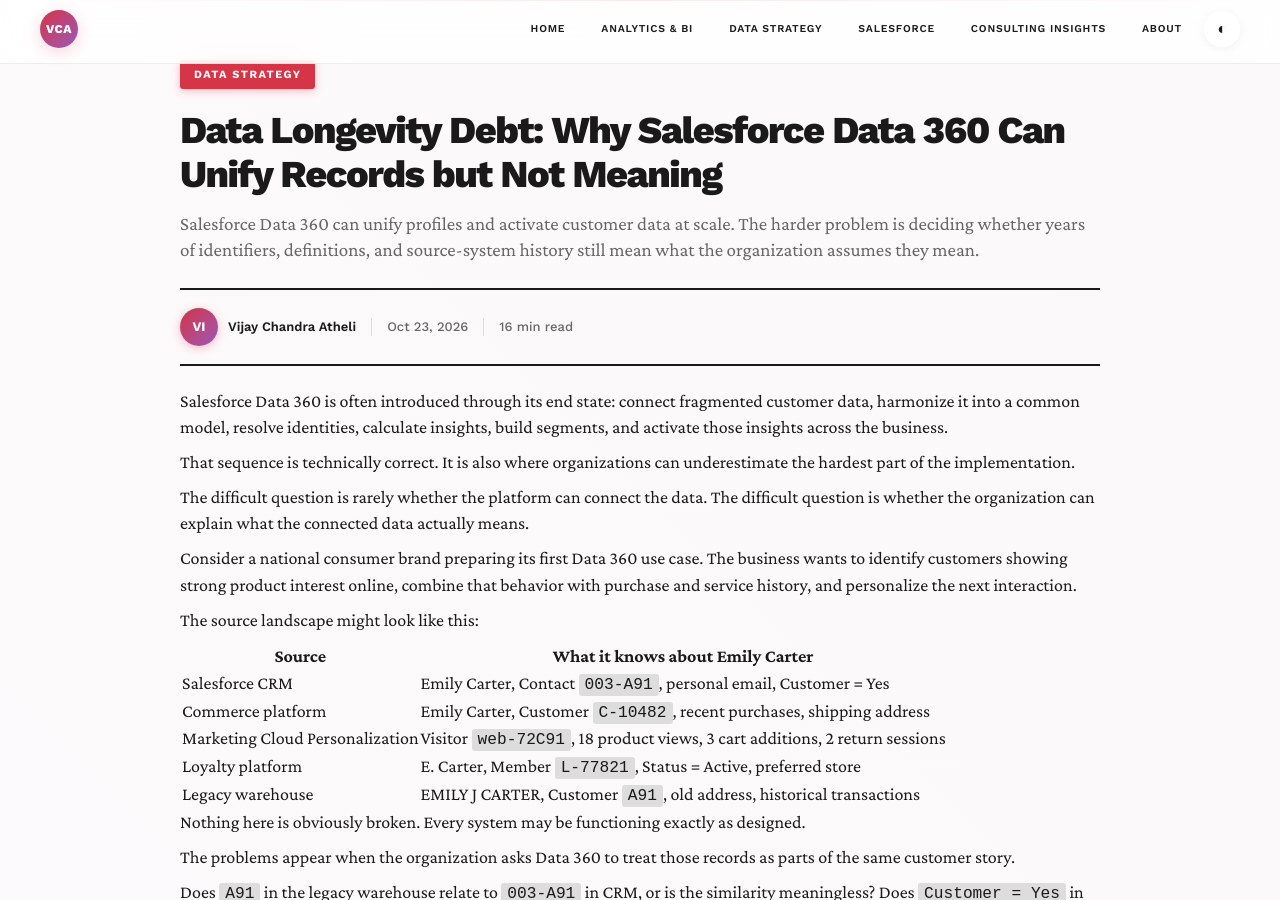
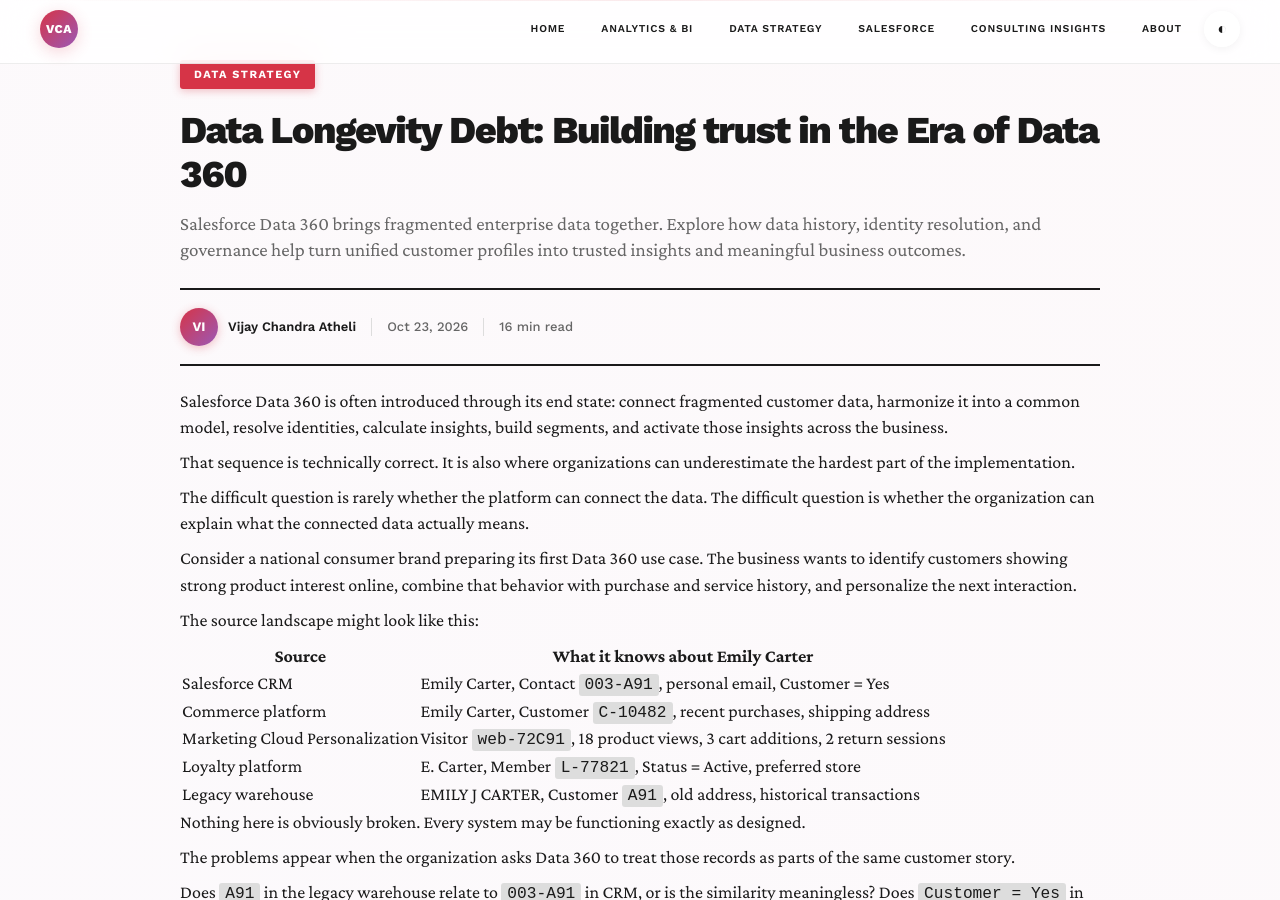
Before and after one commit to VijayChandraAtheli/vijaychandraatheli.com, a Jekyll site: the page built from _posts/2026-10-23-data-longevity-debt-data-360.md, in a window 1280 px wide and 900 px high. Built offline with Jekyll 4.4.1, drawn with Linux system fonts in a browser that asks for light colours; some of the changed text lies outside the part shown.

Commit message:
Revise title, subtitle, and excerpt for clarity
Updated the title and subtitle to reflect a focus on trust and governance in data management. Revised the excerpt to emphasize the role of historical data and identity resolution in creating trusted insights.

```diff
--- a/_posts/2026-10-23-data-longevity-debt-data-360.md
+++ b/_posts/2026-10-23-data-longevity-debt-data-360.md
@@ -1,11 +1,11 @@
 ---
 layout: post
-title: "Data Longevity Debt: Why Salesforce Data 360 Can Unify Records but Not Meaning"
-subtitle: "A practical look at DLOs, DMOs, fully qualified keys, identity resolution, reconciliation, and what happens when years of enterprise data are finally asked to describe the same customer."
+title: "Data Longevity Debt: Building trust in the Era of Data 360"
+subtitle: "How historical data, identity resolution, and governance shape trusted customer profiles and better business decisions."
 date: 2026-10-23
 category: data-strategy
-tags: [salesforce data 360, data quality, identity resolution, data governance, customer 360, data architecture, zero copy, data modeling]
-excerpt: "Salesforce Data 360 can unify profiles and activate customer data at scale. The harder problem is deciding whether years of identifiers, definitions, and source-system history still mean what the organization assumes they mean."
+tags: [salesforce data 360, data longevity debt, data quality, identity resolution, data governance, data architecture]
+excerpt: "Salesforce Data 360 brings fragmented enterprise data together. Explore how data history, identity resolution, and governance help turn unified customer profiles into trusted insights and meaningful business outcomes."
 image: /images/posts/2026-10-23-data-longevity-debt-data-360/hero.jpg
 ---
 
```
